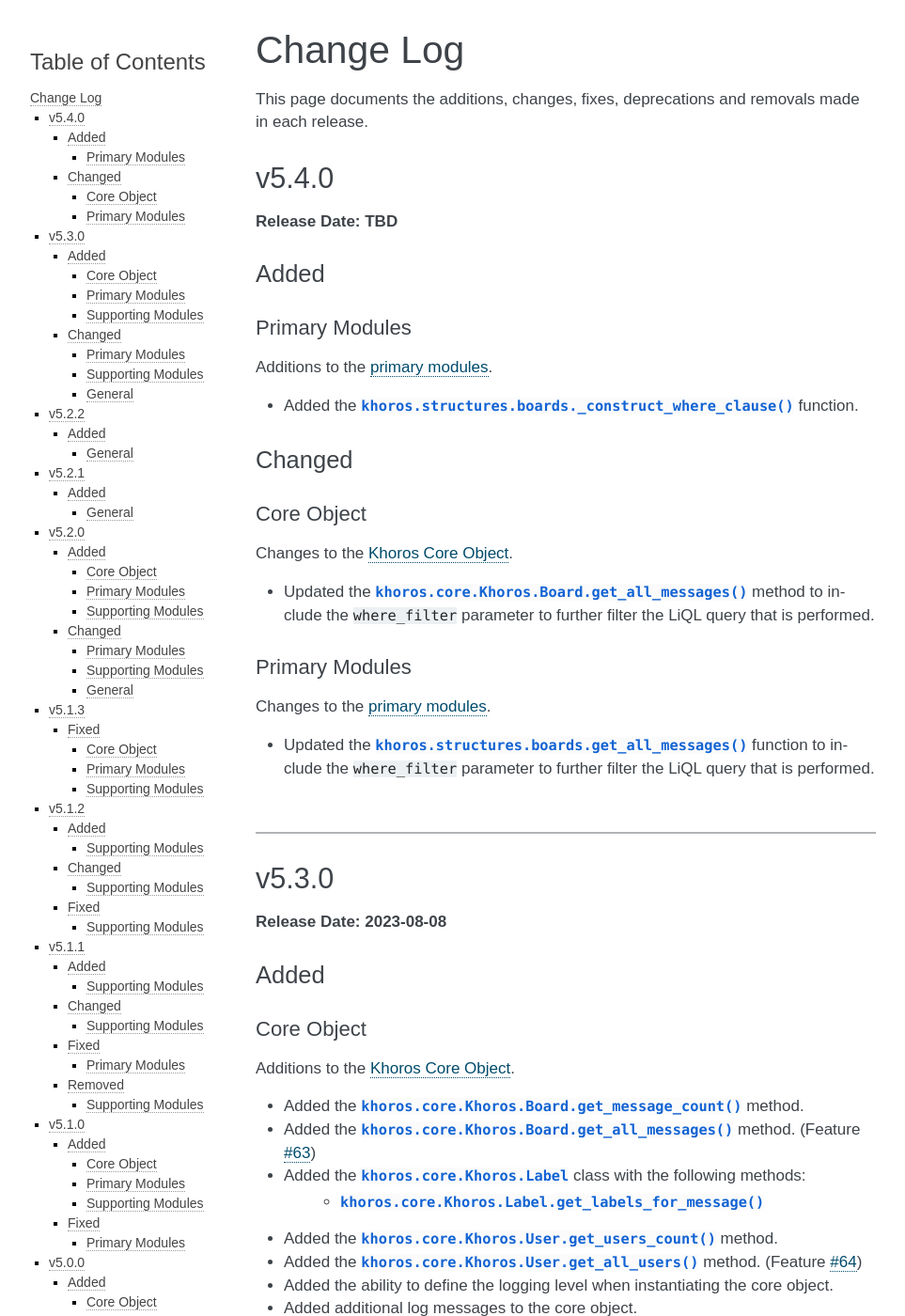
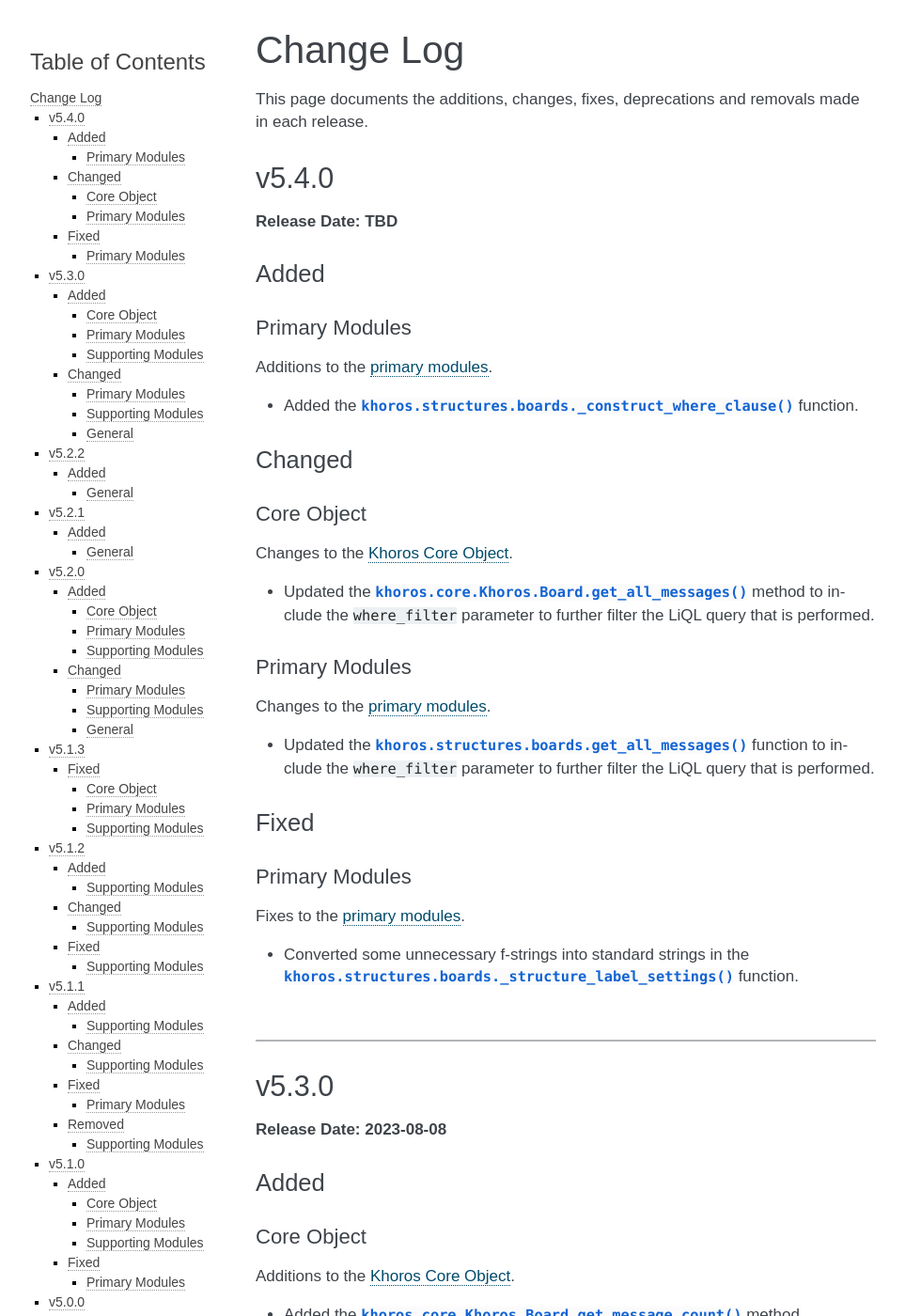
Before and after one commit to jeffshurtliff/khoros, a Sphinx documentation site: the page built from docs/changelog.rst, in a window 1280 px wide and 1400 px high. Shown: the whole window at 94% size, without its empty margins (148-1111 px from the left). Built offline with Sphinx 7.4.7, drawn with Linux system fonts in a browser that asks for light colours.

Commit message:
Converted unnecessary f-strings into standard strings

```diff
--- a/docs/changelog.rst
+++ b/docs/changelog.rst
@@ -33,6 +33,16 @@
 
 * Updated the :py:func:`khoros.structures.boards.get_all_messages` function to include
   the ``where_filter`` parameter to further filter the LiQL query that is performed.
+
+Fixed
+=====
+
+Primary Modules
+---------------
+Fixes to the :doc:`primary modules <primary-modules>`.
+
+* Converted some unnecessary f-strings into standard strings in the
+  :py:func:`khoros.structures.boards._structure_label_settings` function.
 
 |
 
```
Also changed, not shown: 1 other file.
